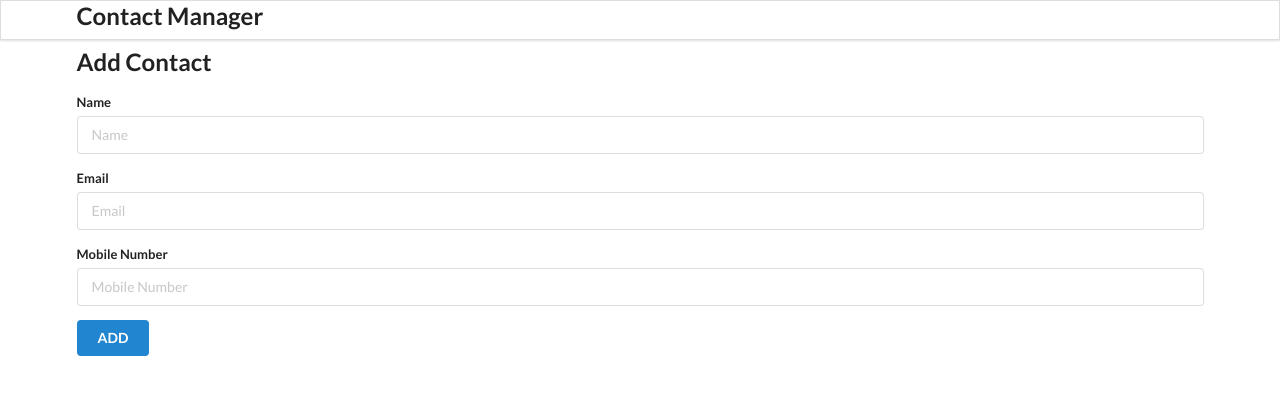
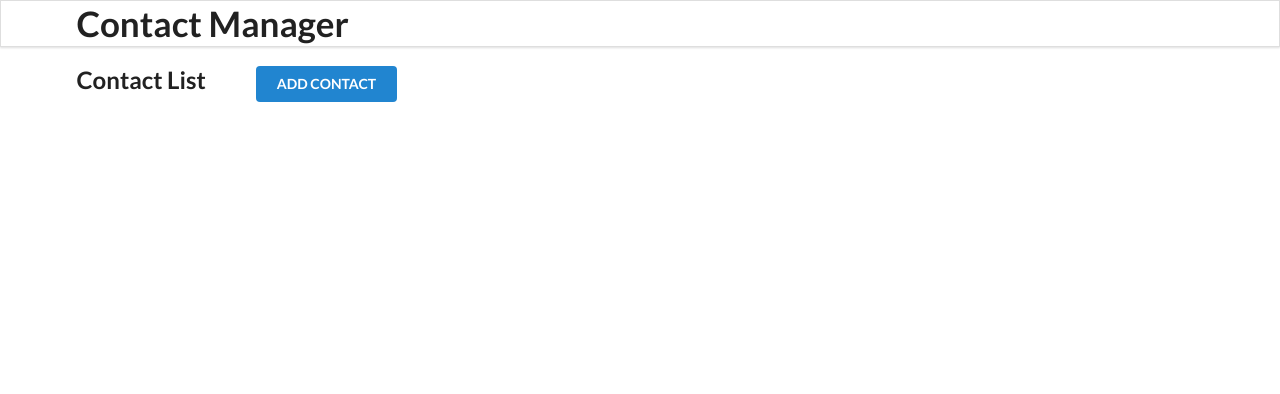
Before and after one commit to AmanRai24/ReactBaasic, a React (Create React App) app: page / in a window 1280 px wide. Shown: the top 394 px of the page. Built offline with nearby package versions, Linux system fonts and the light colour scheme.

Commit message:
Second Commit

```diff
--- a/package.json
+++ b/package.json
@@ -8,6 +8,7 @@
     "@testing-library/user-event": "^12.8.3",
     "react": "^17.0.2",
     "react-dom": "^17.0.2",
+    "react-router-dom": "^5.2.0",
     "react-scripts": "4.0.3",
     "uuidv4": "^6.2.12",
     "web-vitals": "^1.1.2"
--- a/src/components/AddContact.js
+++ b/src/components/AddContact.js
@@ -19,6 +19,7 @@ class AddContact extends React.Component{
             email:"",
             mobile:"",
         });
+        this.props.history.push("/");
         //console.log(this.state);
     };
     render(){
--- a/src/components/App.js
+++ b/src/components/App.js
@@ -1,8 +1,10 @@
 import React,{useState,useEffect} from 'react';
+import {BrowserRouter as Router, Switch,Route} from "react-router-dom";
 import {uuid} from "uuidv4";
 import Header from "./Header";
 import AddContact from "./AddContact";
 import ContactList from "./ContactList";
+import ContactDetail from './ContactDetail';
 
 function App() {
   const LOCAL_STORAGE_KEY="contacts";
@@ -31,9 +33,30 @@ function App() {
 
   return (
     <div className="ui container">
-    <Header />
-    <AddContact addContactHandler={addContactHandler} />
-    <ContactList contacts={contacts} getContactId={removeContactHandler}/>
+      <Router>
+          <Header />
+          <switch>
+          <Route path="/"
+            exact
+            render ={(props) =>(
+              <ContactList
+                {...props}
+                contacts={contacts}
+                getContactId={removeContactHandler}/>
+            )}
+            />
+          <Route path="/add"
+            render={(props)=>(
+              <AddContact
+                {...props} addContactHandler={addContactHandler} />
+            )}
+           />
+          <Route path="/contact/:id" component={ContactDetail} />
+
+
+          </switch>
+      </Router>
+
     </div>
   );
 }
--- a/src/components/ContactCard.js
+++ b/src/components/ContactCard.js
@@ -1,4 +1,5 @@
 import React from 'react'
+import { Link } from 'react-router-dom';
 import user from "../images/user.png";
 
 const ContactCard=(props)=>{
@@ -7,6 +8,7 @@ const ContactCard=(props)=>{
             <div className="item">
                 <img className="ui avatar image" src={user} alt="user"></img>
                 <div className="content">
+                <Link to={{pathname:`/contact/${id}`, state:{contact:props.contact}}}>
                     <div className="header">
                         {name}
                     </div>
@@ -16,10 +18,12 @@ const ContactCard=(props)=>{
                     <div>
                         {mobile}
                     </div>
-                    <i className="trash alternate outline icon"
-                        style={{color:"red",marginTop:"7px"}}
+                    </Link>
+
+                </div>
+                <i className="trash alternate icon"
+                        style={{fontSize:"22px" ,color:"red",marginTop:"7px", cursor:"pointer"}}
                         onClick={()=>props.clickHandler(id)} ></i>
-                </div>
             </div>
     )
 
--- /dev/null
+++ b/src/components/ContactDetail.js
@@ -0,0 +1,35 @@
+import React from 'react'
+import { Link } from 'react-router-dom';
+import user from "../images/user.png";
+
+const ContactDetail=(props)=>{
+  // console.log(props);
+    const{name,email,mobile}=props.location.state.contact;
+    return(
+        <div style={{marginTop:"80px"}} className="main">
+            <div className="ui card centered">
+                <div className="image">
+                    <img src={user} alt="user"></img>
+                </div>
+                <div className="content">
+                    <div className="header">
+                        {name}
+                    </div>
+                    <div className="description">
+                        {email}
+                    </div>
+                    <div className="description">
+                        {mobile}
+                    </div>
+                </div>
+            </div>
+            <div style={{textAlign:"center"}}>
+              <Link to="/"><button className="ui button blue">Back To Contact List</button>
+              </Link>
+            </div>
+        </div>
+    );
+
+};
+
+export default ContactDetail;
--- a/src/components/ContactList.js
+++ b/src/components/ContactList.js
@@ -1,4 +1,5 @@
 import React from "react";
+import {Link} from "react-router-dom";
 import ContactCard from "./ContactCard";
 
 const ContactList =(props)=>{
@@ -14,9 +15,16 @@ const ContactList =(props)=>{
     });
 
     return(
-        <div className="ui celled list">
+        <div className="main">
+            <h2 style={{marginTop:"65px"}}>Contact List
+                <Link to="/add"><button style={{marginLeft:"50px"}} className="ui button blue">ADD CONTACT</button></Link>
+            </h2>
+
+            <div className="ui celled list">
             {renderContactList}
         </div>
+        </div>
+
     );
 };
 
--- a/src/components/Header.js
+++ b/src/components/Header.js
@@ -3,8 +3,8 @@ import React from 'react'
 const Header=()=>{
     return (
         <div className="ui fixed menu">
-            <div className="ui container center">
-                <h2>Contact Manager</h2>
+            <div className="ui container">
+                <h2 style={{fontSize:"35px"}}>Contact Manager</h2>
             </div>
         </div>
     );
```
Also changed, not shown: 1 other file (tests, documents, lock files or other folders).
